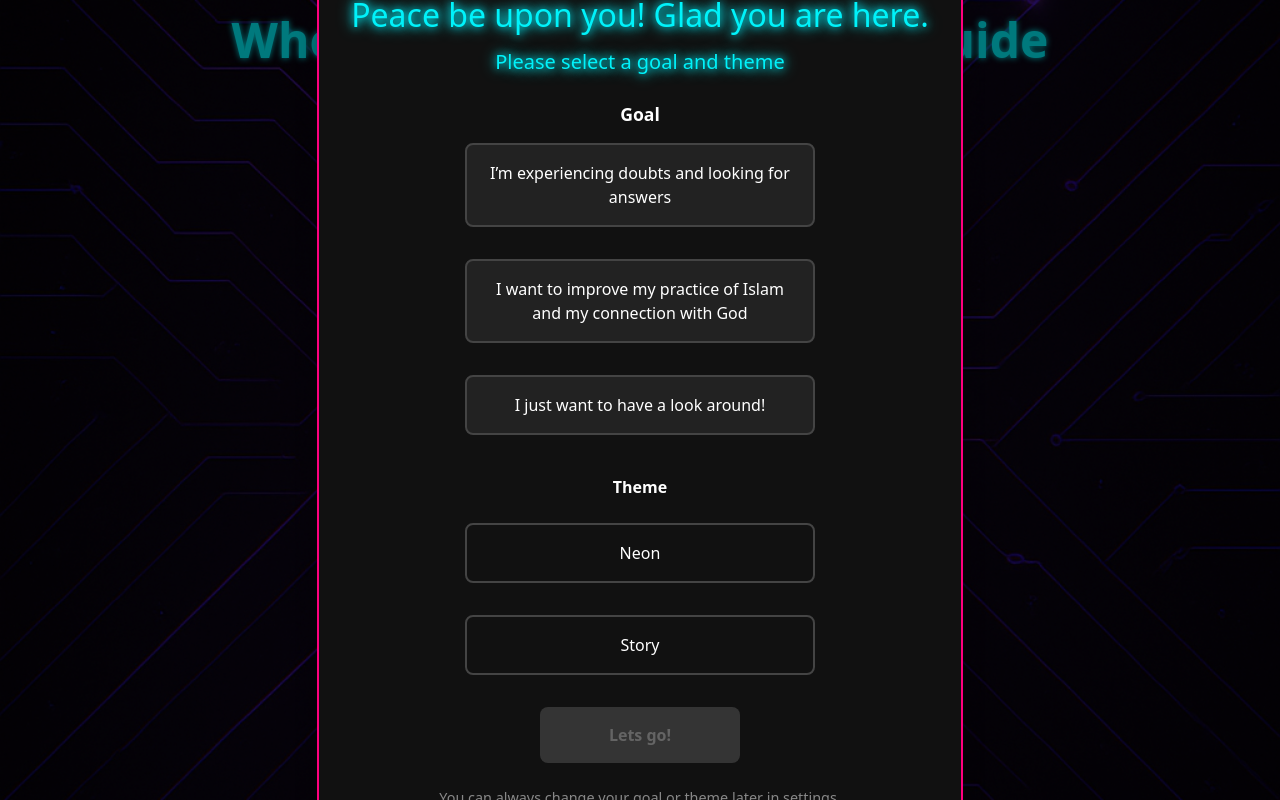
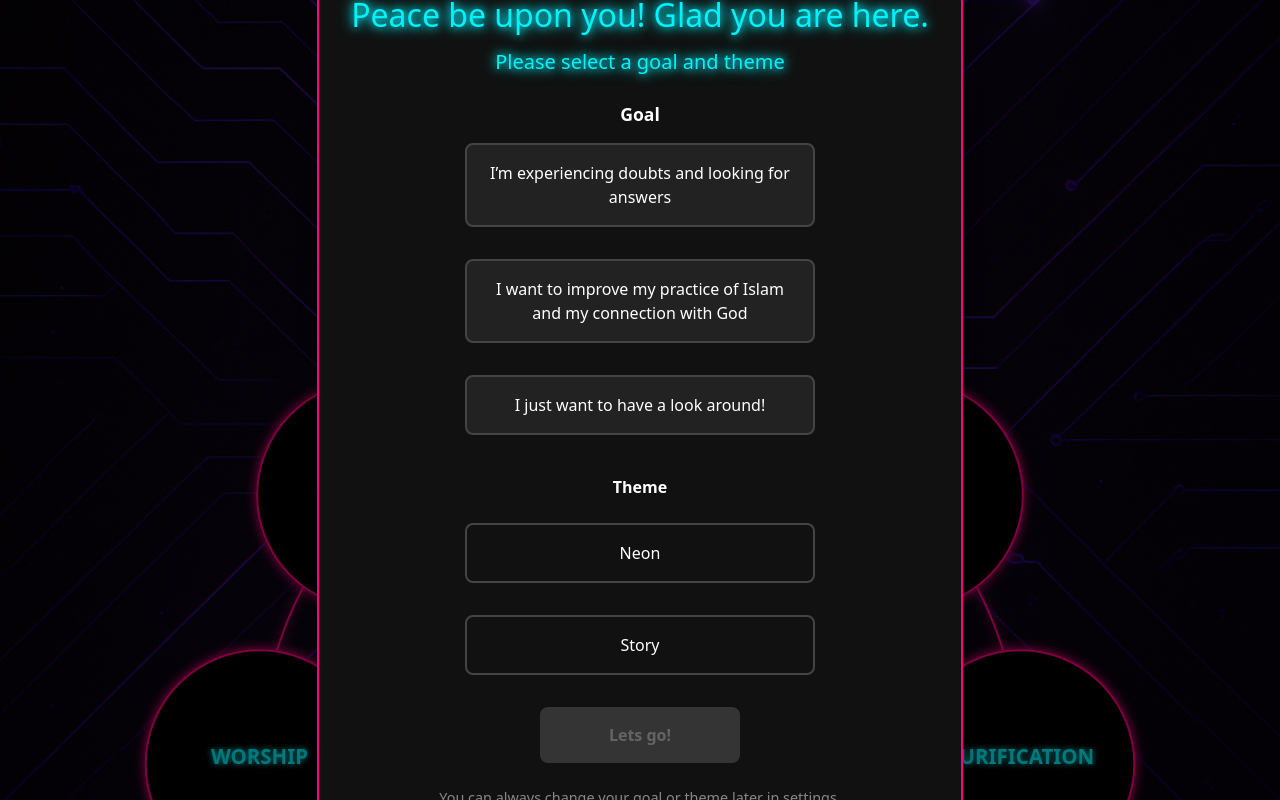
Before and after one commit to thomasderegt/wheel-of-islam-frontend, a React (Create React App) app: page / in a window 1280 px wide. Shown: the top 800 px of the page. Built offline with nearby package versions, Linux system fonts and the light colour scheme; a web font is replaced by a local one.

Commit message:
Revert background to original solid black with image overlay

```diff
--- a/src/components/WheelOfIslam.js
+++ b/src/components/WheelOfIslam.js
@@ -105,15 +105,22 @@ const WheelOfIslam = () => {
 
       <div className="flex flex-col items-center">
         <h1
-          className="text-3xl sm:text-5xl font-bold mb-6 text-center"
-          style={{ color: theme.secondary, textShadow: '0 0 6px #00f2fa' }}
+          className="text-3xl sm:text-5xl font-bold text-center"
+          style={{ color: theme.secondary, textShadow: '0 0 6px #00f2fa', marginBottom: 0 }}
         >
-          Wheel of Islam. Your Digital Guide
+          Wheel of Islam
         </h1>
+        <div
+          className="text-base sm:text-2xl font-semibold text-center mb-6"
+          style={{ color: theme.secondary, textShadow: '0 0 6px #00f2fa', marginTop: 4 }}
+        >
+          Your Digital Guide
+        </div>
 
         <div
           ref={svgRef}
-          className="w-full max-w-[90vmin] aspect-square mx-auto flex items-center justify-center"
+          className="w-full aspect-square mx-auto flex items-center justify-center"
+          style={{ maxWidth: '100vw', width: '100vw', padding: '0 8px' }}
         >
           <svg viewBox={`0 0 ${size} ${size}`} className="w-full h-full">
             {/* Radial gradient (Story only) */}
```
